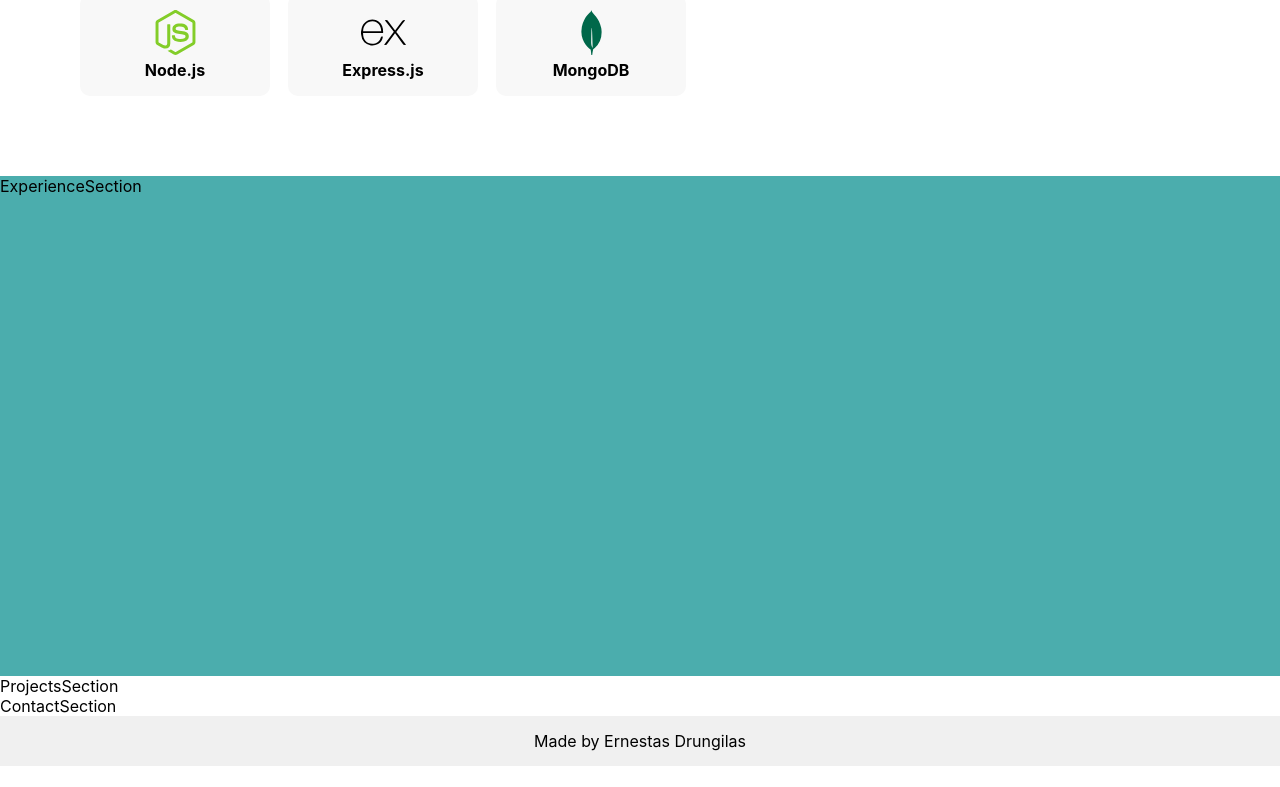
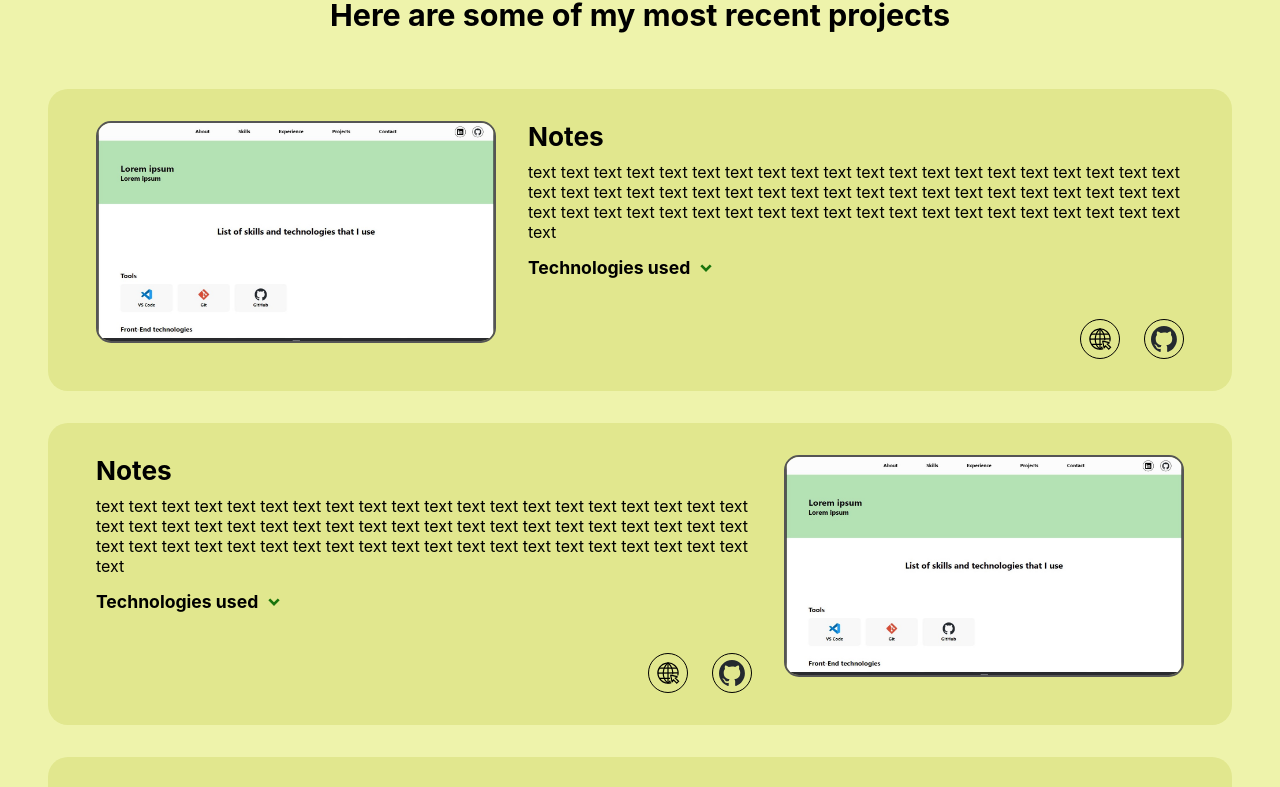
Before and after one commit to ernestasdrun/my-portfolio-react, a React (Vite) app: page / in a window 1280 px wide. Shown: the part 1240-2027 px from the top of the page. Before the commit the page ends 2006 px from the top, so only its background shows below. Built offline with nearby package versions, Linux system fonts and the light colour scheme.

Commit message:
project section
project section

```diff
--- a/src/App.tsx
+++ b/src/App.tsx
@@ -10,8 +10,13 @@ import SkillsSection from "./containers/SkillsSection/SkillsSection";
 import { IconContext } from "react-icons/lib";
 
 const PageContainer = styled.div`
+  //justify-self: center;
+  //display: flex;
+  //flex-direction: column;
+  //ustify-content: center;
+  //align-items: center;
   min-height: 100vh;
-  width: min(1600px, 100vw);
+  width: min(1600px, 100%);
   position: relative;
 `
 
@@ -22,12 +27,12 @@ const App = () => {
       <PageContainer>
         <Navbar isSticky={false} />
         {/*<Navbar isSticky={true} />*/}
-        <AboutSection />
+        {/*<AboutSection />*/}
         <SkillsSection />
-        <ExperienceSection />
+        {/*<ExperienceSection />*/}
         <ProjectsSection />
-        <ContactSection />
-        <Footer />
+        {/*<ContactSection />*/}
+        {/*<Footer />*/}
       </PageContainer>
     </IconContext.Provider>
   );
--- a/src/containers/Footer/Footer.tsx
+++ b/src/containers/Footer/Footer.tsx
@@ -6,7 +6,9 @@ const StyledFooter = styled.footer`
   align-items: center;
   justify-content: center;
   background-color: #f0f0f0;
-  height: 50px;
+  height: 70px;
+  box-shadow: 0 0 0 100vmax #f0f0f0;
+  clip-path: inset(0 -100vmax);
 `
 
 const Footer = () => {
--- a/src/containers/Navbar/buttons/SocialsButton.tsx
+++ b/src/containers/Navbar/buttons/SocialsButton.tsx
@@ -4,9 +4,15 @@ import styled from "styled-components";
 interface SocialsButtonProps {
   source: string,
   alternative: string,
+  link: string,
+  bgColor: string,
 }
 
-const StyledSocialsButton = styled.button`
+interface StyledButtonProps {
+  bgColor: string,
+}
+
+const StyledSocialsButton = styled.button<StyledButtonProps>`
   position: relative;
   overflow: hidden;
   border: 1px solid #000;
@@ -22,13 +28,12 @@ const StyledSocialsButton = styled.button`
     //filter: invert(92%) sepia(67%) saturate(2%) hue-rotate(67deg) brightness(107%) contrast(101%);
   }
 
-  :after {
+  :before {
     content: "";
     position: absolute;
     width: inherit;
     height: inherit;
-    background-color: #b0eb9e;
-    //border: 2px solid #fff;
+    background-color: ${props => props.bgColor};
     top: 0;
     bottom: 0;
     left: 0;
@@ -41,13 +46,13 @@ const StyledSocialsButton = styled.button`
 
   :hover {
     cursor: pointer;
-    :after { transform: scale(100%); }
+    :before { transform: scale(100%); }
   }
 `
 
-const SocialsButton = ({ source, alternative }: SocialsButtonProps) => {
+const SocialsButton = ({ source, alternative, link, bgColor }: SocialsButtonProps) => {
   return (
-    <StyledSocialsButton onClick={() => console.log("test")}>
+    <StyledSocialsButton bgColor={bgColor} onClick={() => console.log("test")}>
       <img src={source} alt={alternative} />
     </StyledSocialsButton>
   );
--- /dev/null
+++ b/src/containers/ProjectsSection/ProjectCard.tsx
@@ -0,0 +1,167 @@
+import React from "react";
+import styled from "styled-components";
+import { IProject } from "../../data/projects";
+import SocialsButton from "../Navbar/buttons/SocialsButton";
+import githubIcon from "../../assets/icons/github.svg";
+import webIcon from "../../assets/icons/website-click.svg";
+import { RiArrowDropDownLine } from "react-icons/ri";
+
+interface ProjectCardProps {
+    isReverse: boolean,
+    project: IProject,
+}
+
+interface StyledCardProps {
+    isReverse: boolean,
+}
+
+const StyledCard = styled.div<StyledCardProps>`
+    display: flex;
+    flex-direction: column;
+    background-color: #e1e78e;
+    padding: 1rem;
+    border-radius: 20px;
+    z-index: 1;
+
+    @media screen and (min-width: 600px) {
+        padding: 2rem;
+    }
+
+    @media screen and (min-width: 1000px) {
+        flex-direction: ${props => props.isReverse ? "row-reverse" : "row"};
+        padding: 2rem 3rem;
+        column-gap: 2rem;
+    }
+`
+
+const ImageContainer = styled.div`
+    align-self: center;
+    width: 250px;
+    height: 139px;
+    border: 2px solid #555555;
+    border-radius: 15px;
+    overflow: hidden;
+    margin-bottom: 1rem;
+
+    img {
+        display: block;
+        width: 100%;
+        height: 100%;
+    }
+
+    @media screen and (min-width: 600px) {
+        width: 330px;
+        height: 183px;
+    }
+
+    @media screen and (min-width: 1000px) {
+        width: 400px;
+        height: 222px;
+        align-self: initial;
+        flex-shrink: 0;
+    }
+`
+
+const ProjectContent = styled.div`
+    display: flex;
+    flex-direction: column;
+    text-align: center;
+
+    h3 {
+        font-size: clamp(1.5rem, 1.4531rem + 0.2344vw, 1.7rem);
+        margin-bottom: 10px;
+    }
+
+    p {
+        font-size: 1rem;
+        margin-bottom: 10px;
+    }
+
+    div {
+        align-self: center;
+        margin-top: 2rem;
+    }
+
+    @media screen and (min-width: 1000px) {
+        text-align: initial;
+
+        div {
+            align-self: flex-end;
+            margin-top: auto;
+            margin-right: -1.5rem;
+        }
+    }
+`
+
+const StyledDetails = styled.details`
+    align-self: center;
+
+    summary {
+        display: flex;
+        align-items: center;
+        list-style: none;
+
+        h4 {
+            font-weight: 700;
+            font-size: 1.1rem;
+        }
+
+        .react-icons {
+            color: #19740d;
+            width: 32px;
+            height: 32px;
+            transition: transform .7s;
+        }
+
+        :hover {
+            h4 { color: #49472a; }
+            cursor: pointer;
+        }
+    }
+
+    &[open] .react-icons { transform: rotateX(180deg); }
+
+    ul {
+        text-align: initial;
+        margin-left: 1.3rem;
+    }
+
+    @media screen and (min-width: 1000px) {
+        align-self: flex-start;
+    }
+`
+
+const ProjectCard = ({ isReverse, project }: ProjectCardProps) => {
+    const projectImagePath = "./src/assets/projectIcons/";
+
+    return (
+        <StyledCard isReverse={isReverse}>
+            <ImageContainer tabIndex={0}>
+                <img src={projectImagePath + project.image} alt={project.title} />
+            </ImageContainer>
+            <ProjectContent>
+                <h3>{project.title}</h3>
+                <p>{project.text}</p>
+                <StyledDetails>
+                    <summary>
+                        <h4>Technologies used</h4>
+                        <RiArrowDropDownLine />
+                    </summary>
+                    <ul>
+                        {project.technologies.map((technology, index) => {
+                            return (
+                                <li key={index}>{technology}</li>
+                            )
+                        })}
+                    </ul>
+                </StyledDetails>
+                <div>
+                    <SocialsButton source={webIcon} alternative="live" link={project.liveLink} bgColor="#fdffda" />
+                    <SocialsButton source={githubIcon} alternative="github" link={project.gitLink} bgColor="#fdffda" />
+                </div>
+            </ProjectContent>
+        </StyledCard>
+    );
+};
+
+export default ProjectCard;
--- a/src/containers/ProjectsSection/ProjectsSection.tsx
+++ b/src/containers/ProjectsSection/ProjectsSection.tsx
@@ -1,8 +1,42 @@
 import React from "react";
+import styled from "styled-components";
+import ProjectCard from "./ProjectCard";
+import projects from "../../data/projects";
+
+const ProjectsContainer = styled.div`
+    display: flex;
+    flex-direction: column;
+    padding: 1rem 0.5rem;
+    background-color: #eef3ab;
+    box-shadow: 0 0 0 100vmax #eef3ab;
+    clip-path: inset(0 -100vmax);
+    row-gap: 2rem;
+
+    h2 {
+        text-align: center;
+        font-size: clamp(1.625rem, 1.5313rem + 0.4688vw, 2.1rem);
+        margin-bottom: 1.5rem;
+    }
+
+    @media screen and (min-width: 600px) {
+        padding: 2rem;
+    }
+
+    @media screen and (min-width: 1000px) {
+        padding: 3rem;
+    }
+`
 
 const ProjectsSection = () => {
     return (
-        <div>ProjectsSection</div>
+        <ProjectsContainer id="projects">
+            <h2>Here are some of my most recent projects</h2>
+            {projects.map((project, index) => {
+                return (
+                    <ProjectCard key={index} isReverse={Boolean(index % 2)} project={project} />
+                )
+            })}
+        </ProjectsContainer>
     );
 };
 
--- /dev/null
+++ b/src/data/projects.ts
@@ -0,0 +1,45 @@
+export interface IProject {
+    image: string,
+    title: string,
+    text: string,
+    technologies: string[],
+    liveLink: string,
+    gitLink: string,
+}
+
+const projectList: IProject[] = [
+    {
+        image: "page.jpg",
+        title: "Notes",
+        text: "text text text text text text text text text text text text text text text text text text text text text text text text text text text text text text text text text text text text text text text text text text text text text text text text text text text text text text text text text text text text text",
+        technologies: ["TypeScript", "React", "Styled-Components", "Node", "Express", "MongoDB"],
+        liveLink: "",
+        gitLink: "",
+    },
+    {
+        image: "page.jpg",
+        title: "Notes",
+        text: "text text text text text text text text text text text text text text text text text text text text text text text text text text text text text text text text text text text text text text text text text text text text text text text text text text text text text text text text text text text text text",
+        technologies: ["Vue", "JavaScript"],
+        liveLink: "",
+        gitLink: "",
+    },
+    {
+        image: "page.jpg",
+        title: "Notes",
+        text: "text text text text text text text text text text text text text text text text text text text text text text text text text text text text text text text text text text text text text text text text text text text text text text text text text text text text text text text text text text text text text",
+        technologies: ["Vue", "JavaScript"],
+        liveLink: "",
+        gitLink: "",
+    },
+    {
+        image: "page.jpg",
+        title: "Notes",
+        text: "text text text text text text text text text text text text text text text text text text text text text text text text text text text text text text text text text text text text text text text text text text text text text text text text text text text text text text text text text text text text text",
+        technologies: ["Vue", "JavaScript"],
+        liveLink: "",
+        gitLink: "",
+    },
+]
+
+export default projectList;
--- a/src/index.css
+++ b/src/index.css
@@ -17,4 +17,13 @@
 body {
   display: flex;
   justify-content: center;
+  align-items: center;
 }
+
+#root {
+  display: flex;
+  align-items: center;
+  justify-content: center;
+  justify-items: center;
+  align-content: center;
+}
```
Also changed, not shown: src/containers/Navbar/Navbar.tsx (+14 -11 lines), src/assets/icons/website-click.svg (added), src/assets/projectIcons/page.jpg (added).
